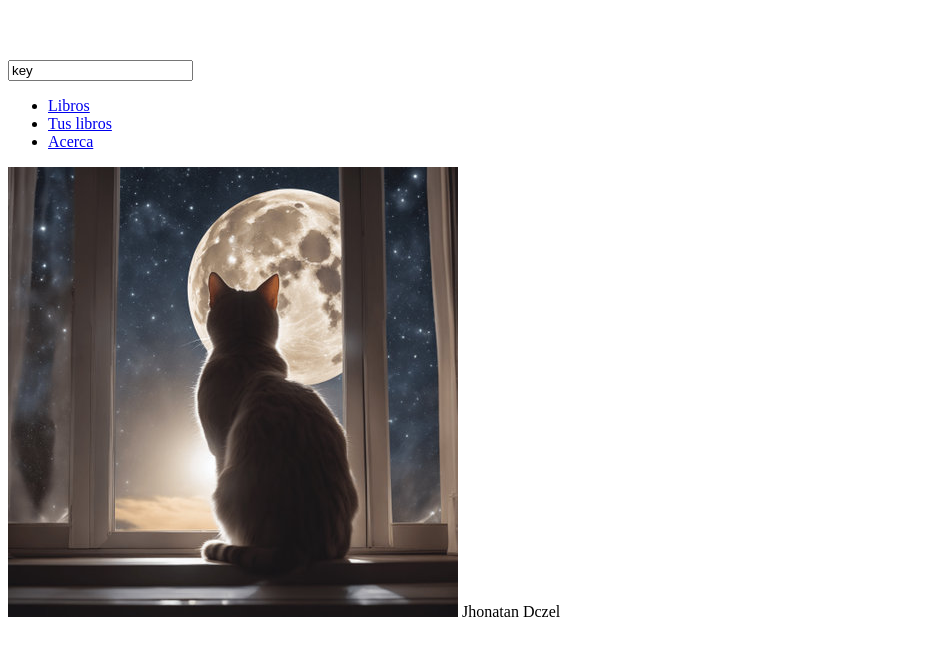
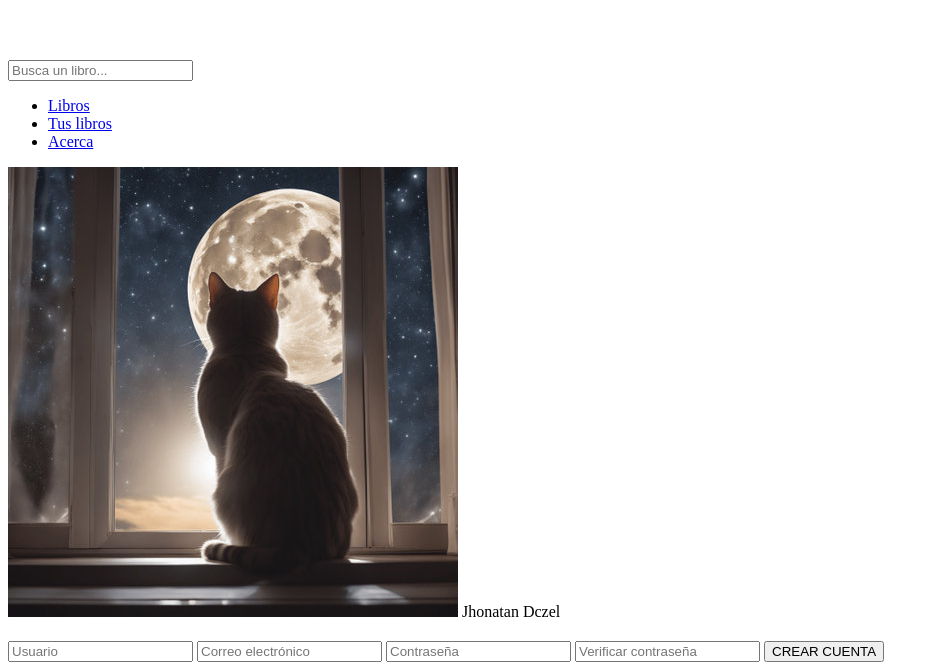
Before and after one commit to RyanValdivia/pweb1-trabajoFinal, a plain HTML site: page register.html in a window 1280 px wide. Shown: the part 1470-2140 px from the top of the page, without its empty margins (0-939 px from the left). Before the commit the page ends 2099 px from the top, so only its background shows below. Drawn offline with Linux system fonts and the light colour scheme.

Commit message:
Agrega estructura del formulario

```diff
--- a/register.html
+++ b/register.html
@@ -14,7 +14,7 @@
       </div>
       <div class="search">
         <img src="./images/search.svg" alt="search icon" class="search-icon">
-        <input type="text" name="search" value="key" class="search-bar">
+        <input type="text" name="search" placeholder="Busca un libro..." class="search-bar">
       </div>
       <ul class="links">
         <li><a href="#">Libros</a></li>
@@ -26,5 +26,19 @@
         <span class="user-name">Jhonatan Dczel</span>
       </div>
     </nav>
+    <main>
+      <div class="form">
+        <div class="form-user-icon">
+          <svg xmlns="http://www.w3.org/2000/svg" height="16" width="14" viewBox="0 0 448 512"><!--!Font Awesome Free 6.5.1 by @fontawesome - https://fontawesome.com License - https://fontawesome.com/license/free Copyright 2024 Fonticons, Inc.--><path fill="#ffffff" d="M224 256A128 128 0 1 0 224 0a128 128 0 1 0 0 256zm-45.7 48C79.8 304 0 383.8 0 482.3C0 498.7 13.3 512 29.7 512H418.3c16.4 0 29.7-13.3 29.7-29.7C448 383.8 368.2 304 269.7 304H178.3z"/></svg>
+        </div>
+        <form>
+          <input type="text" name="user" placeholder="Usuario" required>
+          <input type="email" name="email" placeholder="Correo electrónico" required>
+          <input type="password" name="password" placeholder="Contraseña" required>
+          <input type="password" name="password" placeholder="Verificar contraseña" required>
+          <button type="submit">CREAR CUENTA</button>
+        </form>
+      </div>
+    </main>
   </body>
 </html>
```
